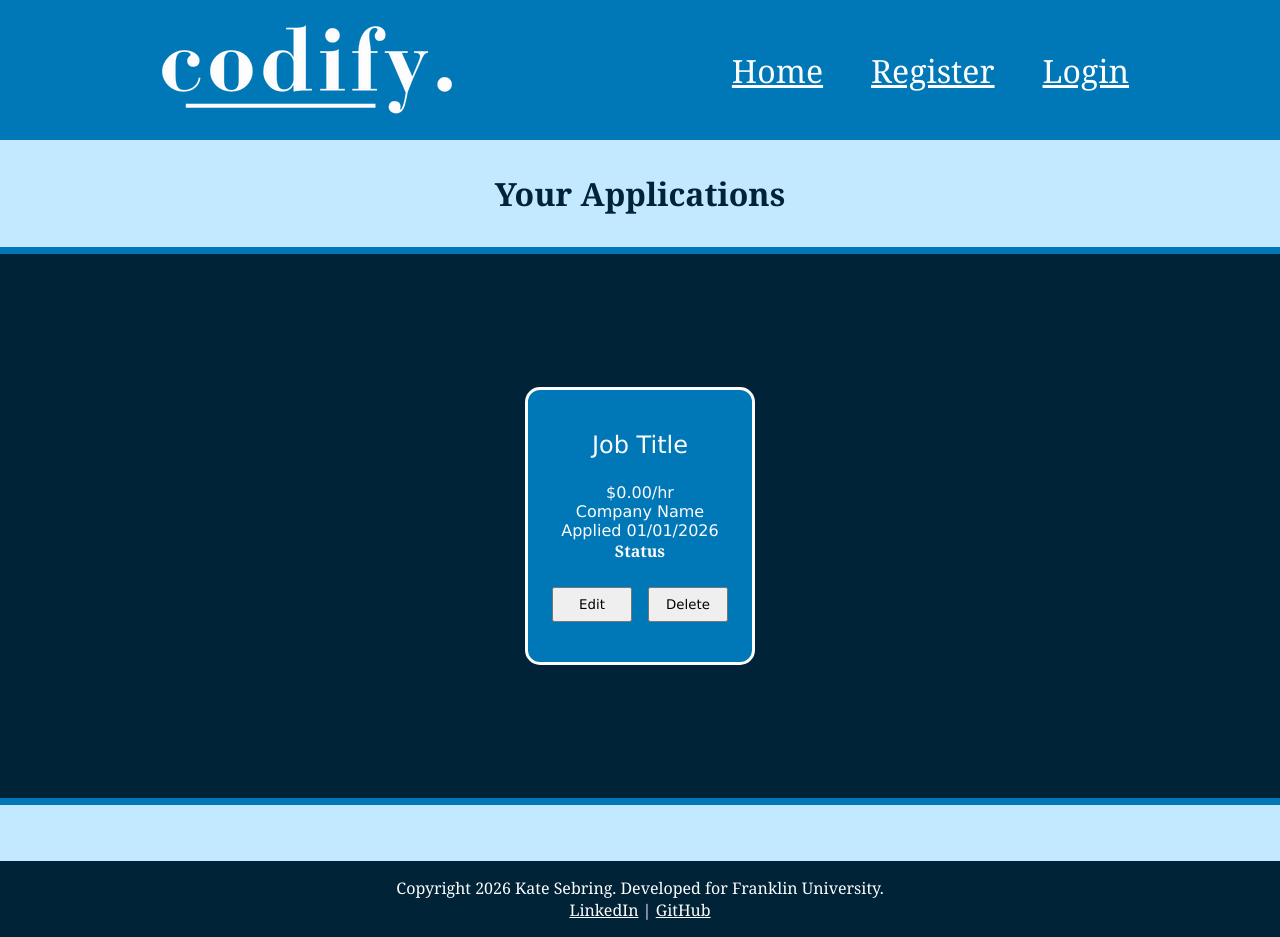
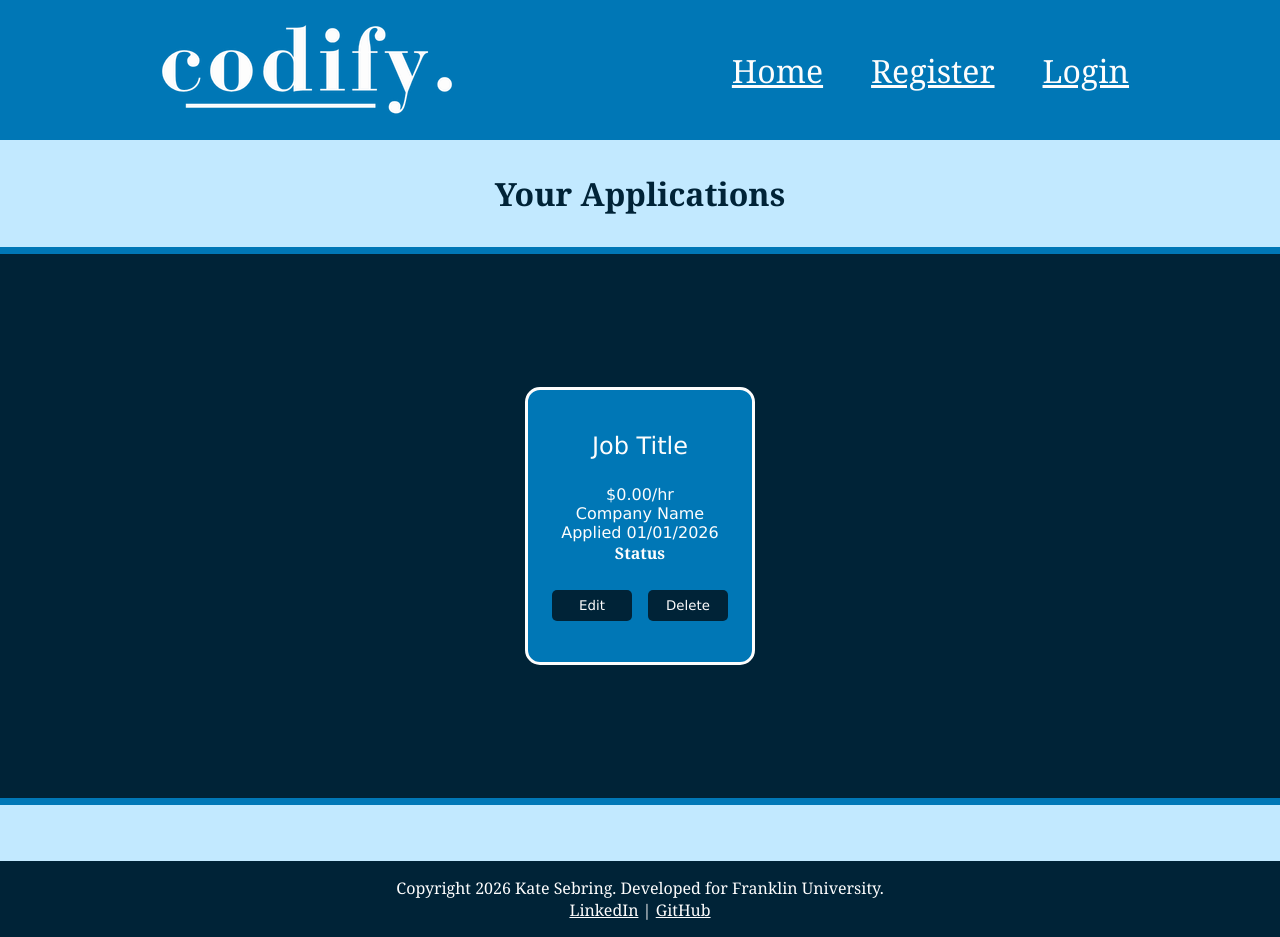
Before and after one commit to KateSebring/Codify, a React app in the folder frontend/: page /dashboard in a window 1280 px wide. Built offline with nearby package versions, Linux system fonts and the light colour scheme; the HTML template or start-up script is replaced by a standard one.

Commit message:
Migrate job app card component to use module CSS file

```diff
--- a/frontend/src/components/JobAppCard.jsx
+++ b/frontend/src/components/JobAppCard.jsx
@@ -1,10 +1,10 @@
-import '../css/JobAppCard.css';
+import styles from '../css/JobAppCard.module.css';
 
 function JobAppCard() {
     return(
         <>
-            <article className='jobAppCard'>
-                <ul className='jobTitle'>
+            <article className={styles.jobAppCard}>
+                <ul className={styles.jobTitle}>
                     <li>Job Title</li>
                 </ul>
                 <ul>
@@ -13,9 +13,9 @@
                     <li>Applied 01/01/2026</li>
                     <li><b>Status</b></li>
                 </ul>
-                <div className='button-row'>
-                    <button type='button'>Edit</button>
-                    <button type='button'>Delete</button>
+                <div className={styles.buttonRow}>
+                    <button type='button' className={styles.jobCardActionButtons}>Edit</button>
+                    <button type='button' className={styles.jobCardActionButtons}>Delete</button>
                 </div>
             </article>
         </>
--- a/frontend/src/css/JobAppCard.css
+++ b/frontend/src/css/JobAppCard.module.css
@@ -27,14 +27,18 @@
     color: #fdfdfd;
 }
 
-.button-row {
+.buttonRow {
     display: flex;
 }
 
-.button-row button {
+.jobCardActionButtons {
     width: 5rem;
     padding: 0.5rem;
     margin-left: 0.5rem;
     margin-right: 0.5rem;
     font-family: 'Lucida Sans';
+    border: none;
+    background-color: #002337;
+    color: #fdfdfd;
+    border-radius: 5px;
 }
```
Also changed, not shown: frontend/src/css/JobAppDashboard.css (deleted, +0 -19 lines).
